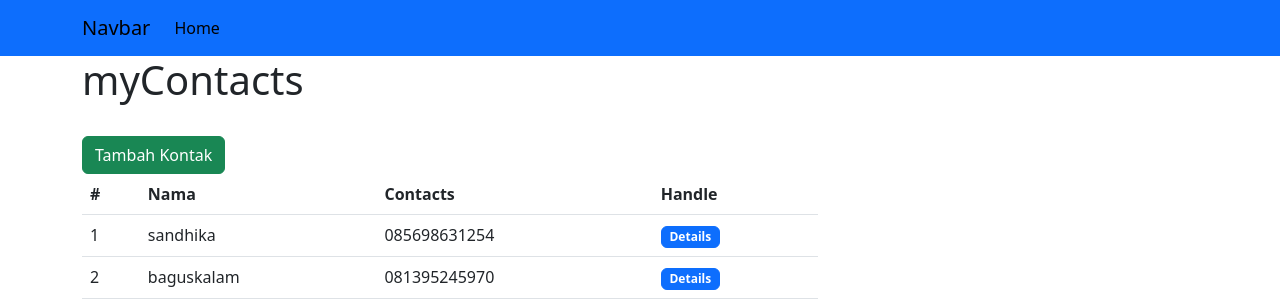
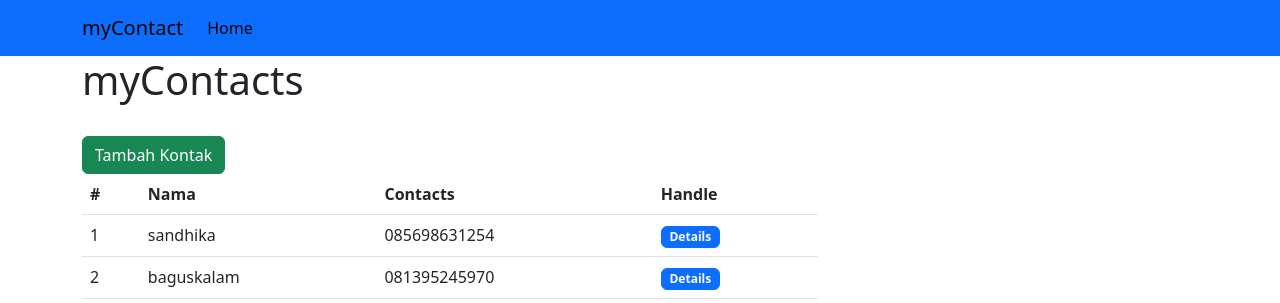
Before and after one commit to bagus491/ContactApp-Node.js, a Node server app: page / in a window 1280 px wide. Shown: the top 303 px of the page. Run offline with Node 20, Linux system fonts and the light colour scheme; some libraries are stand-ins or nearby versions.

Commit message:
selesai nav

```diff
--- a/src/views/nav.ejs
+++ b/src/views/nav.ejs
@@ -1,6 +1,6 @@
 <nav class="navbar navbar-expand-lg bg-primary">
     <div class="container">
-      <a class="navbar-brand" href="#">Navbar</a>
+      <a class="navbar-brand" href="#">myContact</a>
       <button class="navbar-toggler" type="button" data-bs-toggle="collapse" data-bs-target="#navbarNav" aria-controls="navbarNav" aria-expanded="false" aria-label="Toggle navigation">
         <span class="navbar-toggler-icon"></span>
       </button>
```
